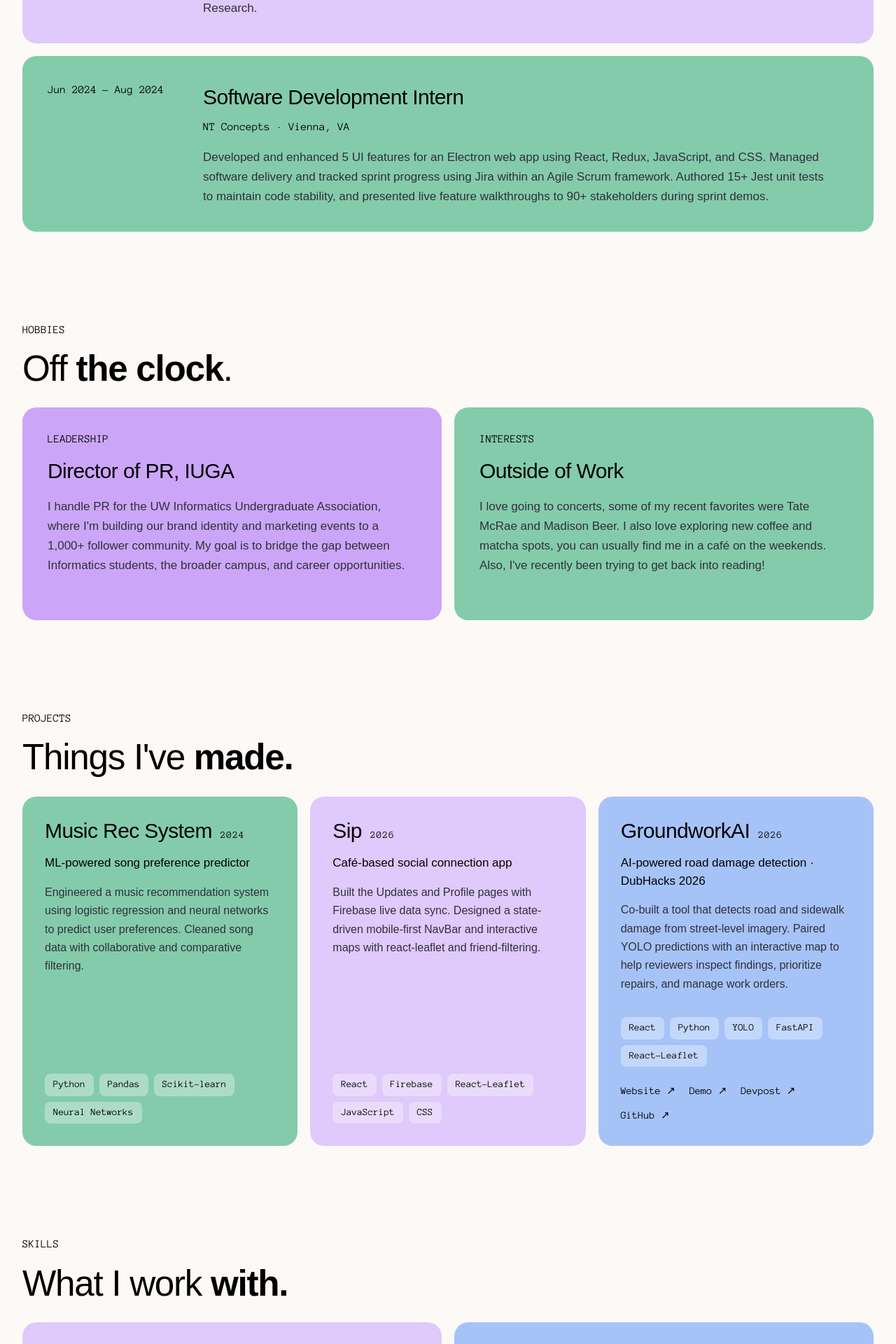
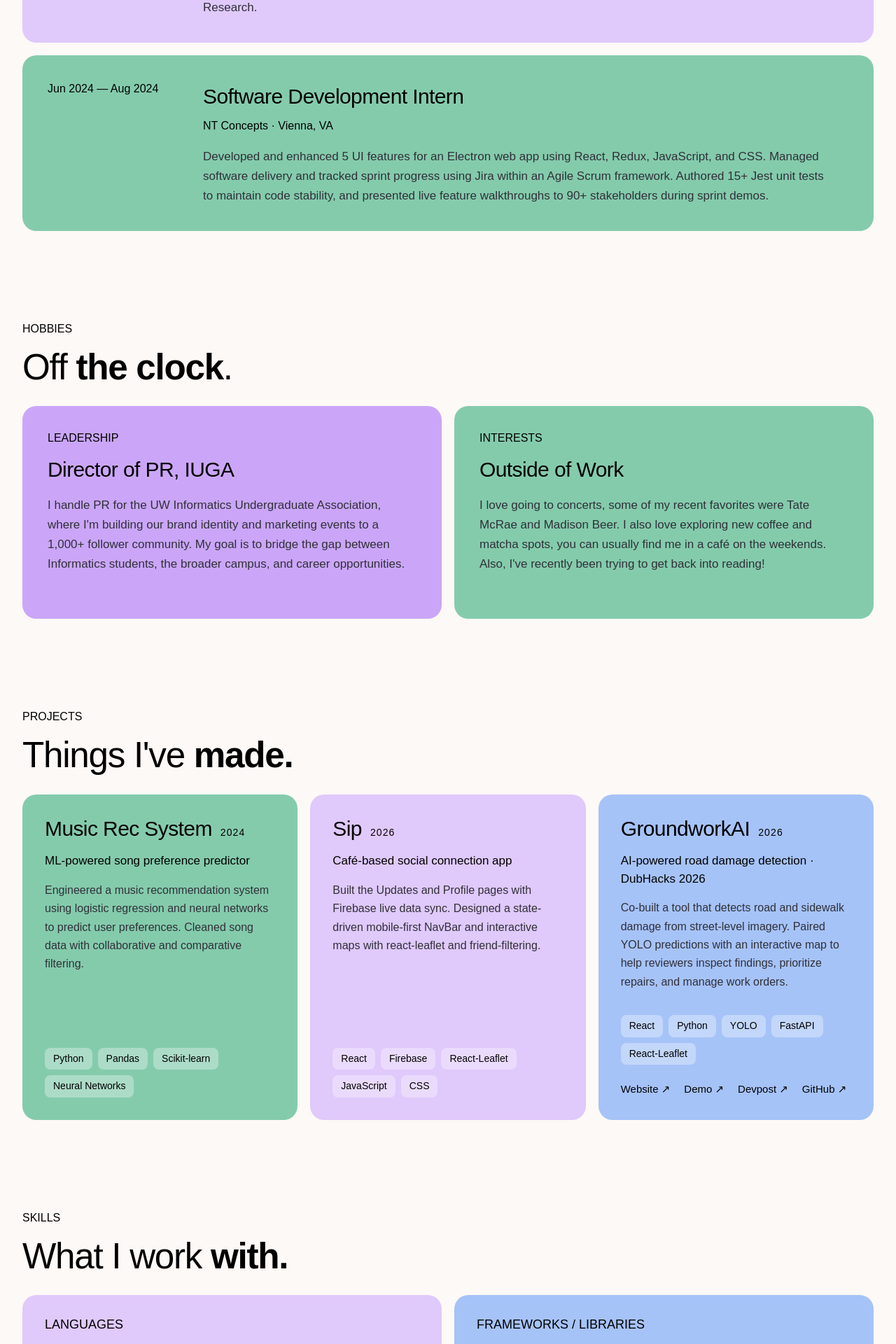
Before and after one commit to samanthaoh/my-portfolio, a React (Vite) app: page / in a window 1280 px wide. Shown: the part 1680-3600 px from the top of the page at 70% size. Built offline with nearby package versions, Linux system fonts and the light colour scheme; a web font is replaced by a local one.

Commit message:
Changing animation movement

```diff
--- a/src/Butterfly.tsx
+++ b/src/Butterfly.tsx
@@ -13,15 +13,10 @@ export default function Butterfly() {
     if (!flying) return
     const reduced = window.matchMedia("(prefers-reduced-motion: reduce)").matches
     const position = { ...origin.current }
-    let target = { x: window.innerWidth * .7, y: window.innerHeight * .35 }
-    let lastMove = performance.now()
     let frame = 0
-    let previous = performance.now()
+    const started = performance.now()
+    let previous = started
     const clamp = (n: number, max: number) => Math.max(60, Math.min(max - 60, n))
-    const move = (event: PointerEvent) => {
-      target = { x: event.clientX + 70, y: event.clientY - 55 }
-      lastMove = performance.now()
-    }
     const returnHome = () => {
       setFlying(false)
       releaseRef.current?.focus({ preventScroll: true })
@@ -30,25 +25,22 @@ export default function Butterfly() {
     const animate = (now: number) => {
       const elapsed = Math.min(now - previous, 64)
       previous = now
-      const ease = reduced ? 1 : 1 - Math.exp(-elapsed / 380)
-      const idle = now - lastMove > 1800
-      const x = clamp(target.x, window.innerWidth)
-      const y = clamp(target.y, window.innerHeight)
+      const ease = reduced ? 1 : 1 - Math.exp(-elapsed / 600)
+      const time = (now - started) / 1000
+      const x = clamp(reduced ? origin.current.x : window.innerWidth * (.5 + .35 * Math.sin(time * .25)), window.innerWidth)
+      const y = clamp(reduced ? origin.current.y : window.innerHeight * (.5 + .3 * Math.sin(time * .4 + 1)), window.innerHeight)
       position.x += (x - position.x) * ease
       position.y += (y - position.y) * ease
       if (flyerRef.current) {
-        const bob = reduced || idle ? 0 : Math.sin(now / 330) * 8
+        const bob = reduced ? 0 : Math.sin(now / 330) * 8
         flyerRef.current.style.transform = `translate3d(${position.x - 60}px, ${position.y - 60 + bob}px, 0)`
-        flyerRef.current.classList.toggle("butterfly-perched", idle)
       }
       frame = requestAnimationFrame(animate)
     }
-    window.addEventListener("pointermove", move)
     window.addEventListener("keydown", key)
     frame = requestAnimationFrame(animate)
     return () => {
       cancelAnimationFrame(frame)
-      window.removeEventListener("pointermove", move)
       window.removeEventListener("keydown", key)
     }
   }, [flying])
--- a/src/index.css
+++ b/src/index.css
@@ -1247,7 +1247,6 @@ a {
 :root {
   --font-display: '42dot Sans', sans-serif;
   --font-sans: '42dot Sans', sans-serif;
-  --font-mono: 'Anonymous Pro', monospace;
   --pastel-green: #84cbac;
   --pastel-blue: #a6c3f8;
   --pastel-purple: #cba6f8;
@@ -1270,7 +1269,7 @@ a {
   max-width: 1404px;
 }
 .section-heading { align-items: end; gap: 32px; margin-bottom: 28px; }
-.section-label { font: 16px/1.2 var(--font-mono); letter-spacing: 0; color: var(--text); margin-bottom: 18px; }
+.section-label { font: 16px/1.2 var(--font-sans); letter-spacing: 0; color: var(--text); margin-bottom: 18px; }
 .section-title { font-size: clamp(36px, 4vw, 56px); font-weight: 400; letter-spacing: -.025em; line-height: 1.08; }
 .section-title em { font-weight: 700; font-style: normal; }
 .section-heading > p, .skills-intro { font-size: 17px; line-height: 1.6; }
@@ -1279,9 +1278,9 @@ a {
 .experience-card:nth-child(2) { background: var(--pastel-lilac); }
 .experience-card:nth-child(3) { background: var(--pastel-green); }
 .experience-card:hover { transform: none; box-shadow: none; }
-.experience-date { font: 16px/1.5 var(--font-mono); color: var(--text); }
+.experience-date { font: 16px/1.5 var(--font-sans); color: var(--text); }
 .experience-content h3 { font-size: 30px; font-weight: 500; letter-spacing: -.02em; margin-bottom: 8px; }
-.experience-org { font: 16px/1.5 var(--font-mono); margin-bottom: 18px; }
+.experience-org { font: 16px/1.5 var(--font-sans); margin-bottom: 18px; }
 .experience-content p { font-size: 17px; line-height: 1.65; max-width: 900px; }
 .hobby-grid { display: grid; grid-template-columns: 1fr 1fr; gap: 18px; }
 .hobby-card { border-radius: 20px; background: var(--pastel-purple); padding: 36px; display: flex; flex-direction: column; }
@@ -1289,7 +1288,7 @@ a {
 .hobby-card h3 { font-size: 30px; font-weight: 500; letter-spacing: -.02em; line-height: 1.15; margin: 0 0 20px; }
 .hobby-card p { font-size: 17px; line-height: 1.65; margin: 0 0 28px; color: var(--muted); }
 .hobby-tags, .project-stack { display: flex; flex-wrap: wrap; gap: 8px; margin-top: auto; }
-.hobby-tags span, .project-stack span, .skill-pill { background: var(--chip-bg); color: var(--text); font: 14px/1.4 var(--font-mono); border-radius: 8px; padding: 6px 12px; }
+.hobby-tags span, .project-stack span, .skill-pill { background: var(--chip-bg); color: var(--text); font: 14px/1.4 var(--font-sans); border-radius: 8px; padding: 6px 12px; }
 .project-grid { gap: 18px; }
 .project-card { display: flex; flex-direction: column; min-height: 400px; padding: 32px; border: 0; background: var(--pastel-green); border-radius: 20px; }
 .project-card:nth-child(2) { background: var(--pastel-lilac); }
@@ -1299,12 +1298,12 @@ a {
 .project-card:nth-child(3):hover { background: var(--pastel-blue); }
 .project-topline { display: flex; align-items: baseline; flex-wrap: wrap; gap: 12px; margin-bottom: 16px; }
 .project-topline h3 { font-size: 30px; font-weight: 500; line-height: 1.15; letter-spacing: -.02em; margin: 0; }
-.project-year { font: 14px var(--font-mono); color: var(--text); margin: 0; }
+.project-year { font: 14px var(--font-sans); color: var(--text); margin: 0; }
 .project-tagline { font-size: 17px; line-height: 1.5; color: var(--text); margin: 0 0 16px; }
 .project-description { font-size: 16px; line-height: 1.65; color: var(--muted); margin: 0 0 28px; }
 .project-stack { margin-bottom: 0; padding-top: 6px; }
 .project-links { gap: 12px 20px; flex-wrap: wrap; margin-top: 24px; }
-.project-links a { font: 15px/1.5 var(--font-mono); color: var(--text); text-underline-offset: 4px; }
+.project-links a { font: 15px/1.5 var(--font-sans); color: var(--text); text-underline-offset: 4px; }
 .project-links a:hover { opacity: 1; text-decoration: underline; }
 .skills-intro { margin-top: 20px; max-width: 620px; }
 .skills-by-category { margin-top: 28px; gap: 18px; }
@@ -1312,12 +1311,12 @@ a {
 .skill-category:nth-child(2) { background: var(--pastel-blue); }
 .skill-category:nth-child(3) { background: var(--pastel-green); }
 .skill-category:nth-child(4) { background: var(--pastel-purple); }
-.skill-category-title { font: 18px var(--font-mono); color: var(--text); letter-spacing: 0; margin-bottom: 24px; }
+.skill-category-title { font: 18px var(--font-sans); color: var(--text); letter-spacing: 0; margin-bottom: 24px; }
 .skill-pill:hover { transform: none; box-shadow: none; }
 .footer { border: 0; padding: 0 0 24px; }
 .footer-inner { background: var(--pastel-lilac); border-radius: 20px; padding: 28px 30px; }
-.footer-name { font: 25px var(--font-mono); }
-.footer-copy { font: 14px/1.5 var(--font-mono); color: var(--text); opacity: 1; }
+.footer-name { font: 25px var(--font-sans); }
+.footer-copy { font: 14px/1.5 var(--font-sans); color: var(--text); opacity: 1; }
 .site a:focus-visible { outline: 2px solid var(--text); outline-offset: 5px; border-radius: 3px; }
 @media (max-width: 1050px) {
   .project-grid { grid-template-columns: 1fr; }
```
